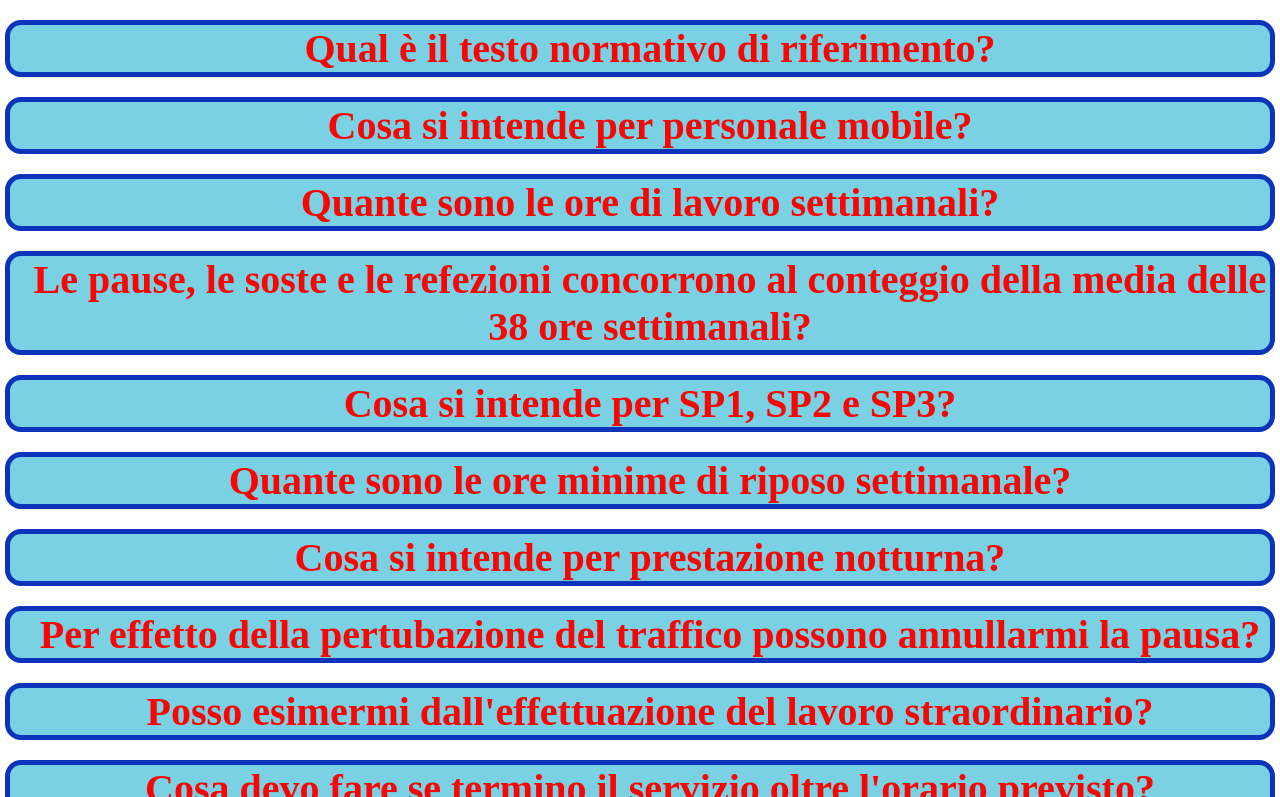
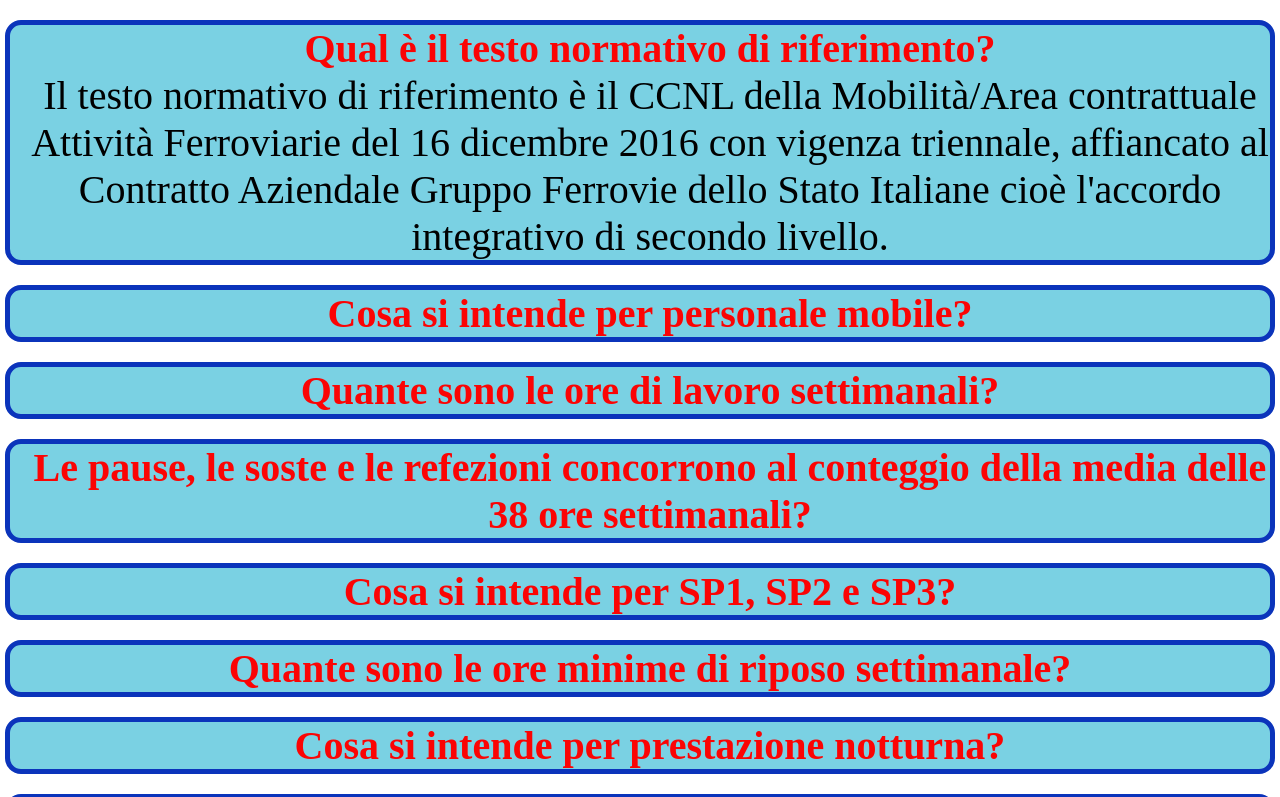
Before and after one commit to ErLions94/filtCGIL, a plain HTML site: page faq.html in a window 1280 px wide. Both pictures are taken after a click on the element "Qual è il testo normativo di riferimento?". Shown: the top 797 px of the page. Drawn offline with Linux system fonts and the light colour scheme.

Commit message:
Add files via upload

```diff
--- a/faq.html
+++ b/faq.html
@@ -152,10 +152,10 @@
             }
 
           // Apri o chiudi la sezione corrente
-           if (section.style.display === "none") {
+           if (section.style.display === "block") {
+               section.style.display = "none";
+              } else {
                section.style.display = "block";
-              } else {
-               section.style.display = "none";
             }
         }
     </script>
```
